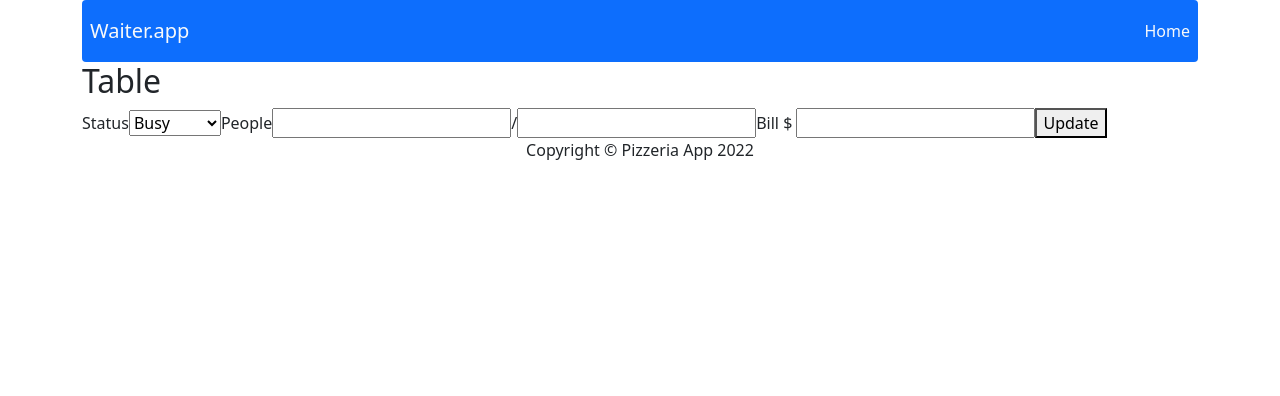
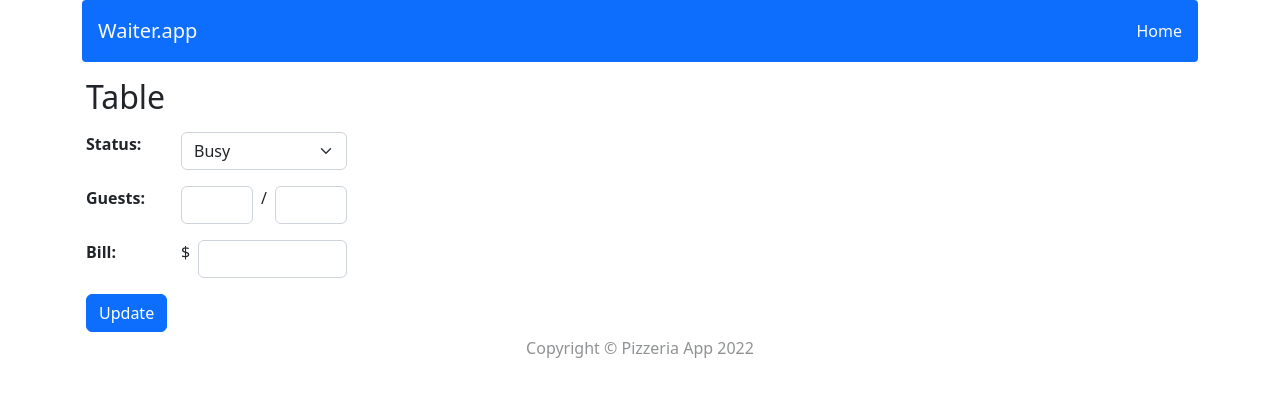
Before and after one commit to tagitsu/WaiterApp, a React (Create React App) app: page /table/1 in a window 1280 px wide. Shown: the top 396 px of the page. Built offline with nearby package versions, Linux system fonts and the light colour scheme; data requests are answered from the project's data file.

Commit message:
Add styles to TableView component

```diff
--- a/src/components/pages/Home/Home.js
+++ b/src/components/pages/Home/Home.js
@@ -1,10 +1,12 @@
 import TablesList from "../../features/TablesList/TablesList";
+import { Container } from 'react-bootstrap';
+import clsx from 'clsx';
 
 const Home = () => {
   return (
-  <div>
-    <TablesList />
-  </div>
+    <Container className={clsx('m-1', 'p-0', 'h-100')}>
+      <TablesList />
+    </Container>
   );
 };
 
--- a/src/components/pages/TableView/TableView.js
+++ b/src/components/pages/TableView/TableView.js
@@ -1,6 +1,8 @@
 import { useSelector } from 'react-redux';
 import { useParams } from 'react-router-dom';
 import { choosenTable } from '../../../redux/tablesReducer';
+import { Container, Button, Row, Col } from 'react-bootstrap';
+import clsx from 'clsx';
 
 const TableView = () => {
 
@@ -25,25 +27,44 @@ const TableView = () => {
   // jego zadanie to przekazywanie nowych danych wprowadzonych przez użytkownika, zmieniają one dane na serwerze
 
   return(
-    <section>
-      <h2>Table</h2>
+    <Container className={clsx('m-1', 'p-0', 'h-100')}>
+      <h1 className={clsx('fs-2', 'my-3')}>Table</h1>
       <form>
-        Status
-        <select>
-          <option value="busy">Busy</option>
-          <option value="free">Free</option>
-          <option value="reserved">Reserved</option>
-          <option value="cleaning">Cleaning</option>
-        </select>
-        People
-        <input type="text"></input>
-        /
-        <input type="text"></input>
-        Bill
-        $ <input type="text"></input>
-        <button>Update</button>
+        <Row className={clsx('mb-3')}>
+          <Col className={clsx('col-1')}>
+            <label for="status" className={clsx('form-label', 'fw-bold')}>Status:</label>
+          </Col>
+          <Col className={clsx('col-2')}>
+            <select id="status" className={clsx('form-select')} aria-describedby="selectTableStatus">
+              <option value="busy">Busy</option>
+              <option value="free">Free</option>
+              <option value="reserved">Reserved</option>
+              <option value="cleaning">Cleaning</option>
+            </select>
+          </Col>
+        </Row>
+        <Row className={clsx('mb-3')}>
+          <Col className={clsx('col-1')}>
+            <label for="guests" className={clsx('form-label', 'fw-bold')}>Guests:</label>
+          </Col>
+          <Col className={clsx('col-2', 'd-flex')}>
+            <input type="text" id="guests" className={clsx('form-control')} aria-describedby="amountOfGuests"></input>
+            <span className={clsx('mx-2')}> / </span>
+            <input type="text" className={clsx('form-control')} aria-describedby="maxAmountOfGuests"></input>
+          </Col>
+        </Row>
+        <Row className={clsx('mb-3')}>
+          <Col className={clsx('col-1')}>
+            <label for="bill" className={clsx('form-label', 'fw-bold')}>Bill:</label>
+          </Col>
+          <Col className={clsx('col-2', 'd-flex')}>
+            <span className={clsx('me-2')}>$</span>
+            <input type="text" className={clsx('form-control')} aria-describedby="bill"></input>
+          </Col>
+        </Row>
+        <Button>Update</Button>
       </form>
-    </section>
+    </Container>
   )
 };
 
--- a/src/components/views/Footer/Footer.js
+++ b/src/components/views/Footer/Footer.js
@@ -2,7 +2,7 @@ import clsx from 'clsx';
 
 const Footer = () => {
   return(
-    <p className={clsx('text-center', 'fs-6', 'fw-light')}>Copyright &copy; Pizzeria App 2022</p>
+    <p className={clsx('text-center', 'fs-6', 'fw-light', 'opacity-50')}>Copyright &copy; Pizzeria App 2022</p>
   )
 };
 
--- a/src/components/views/TopBar/TopBar.js
+++ b/src/components/views/TopBar/TopBar.js
@@ -5,7 +5,7 @@ import clsx from "clsx";
 const TopBar = () => {
  return(
   <Navbar className={clsx('bg-primary', 'py-3', 'rounded-1')}>
-    <Container className={clsx('px-2')}>
+    <Container className={clsx('px-3')}>
       <NavItem key="1"><Link className={clsx('navbar-brand', 'text-light')} to="/">Waiter.app</Link></NavItem>
       <NavItem key="2"><Link className={clsx('nav-link', 'text-light')} to="/">Home</Link></NavItem>
     </Container>
```
